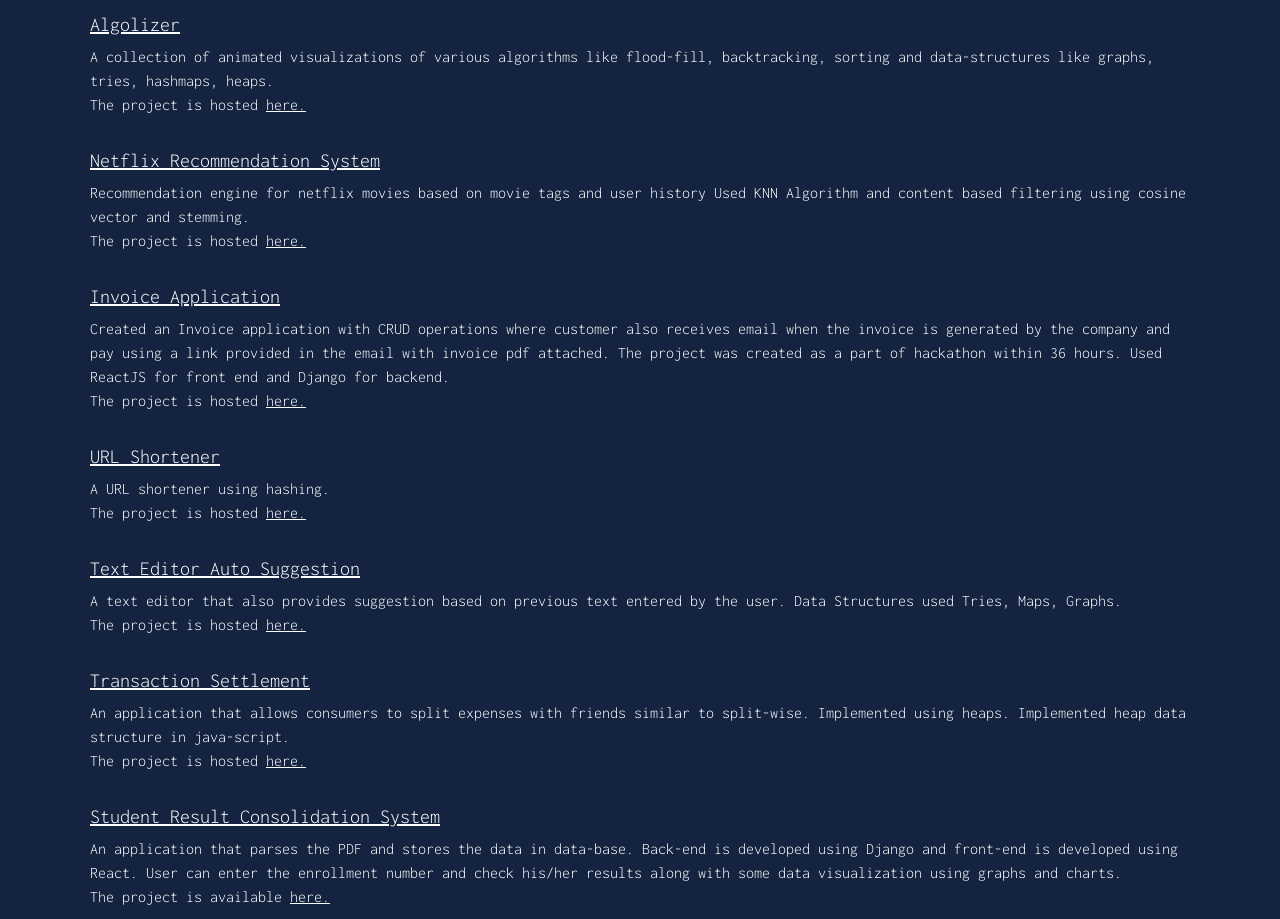
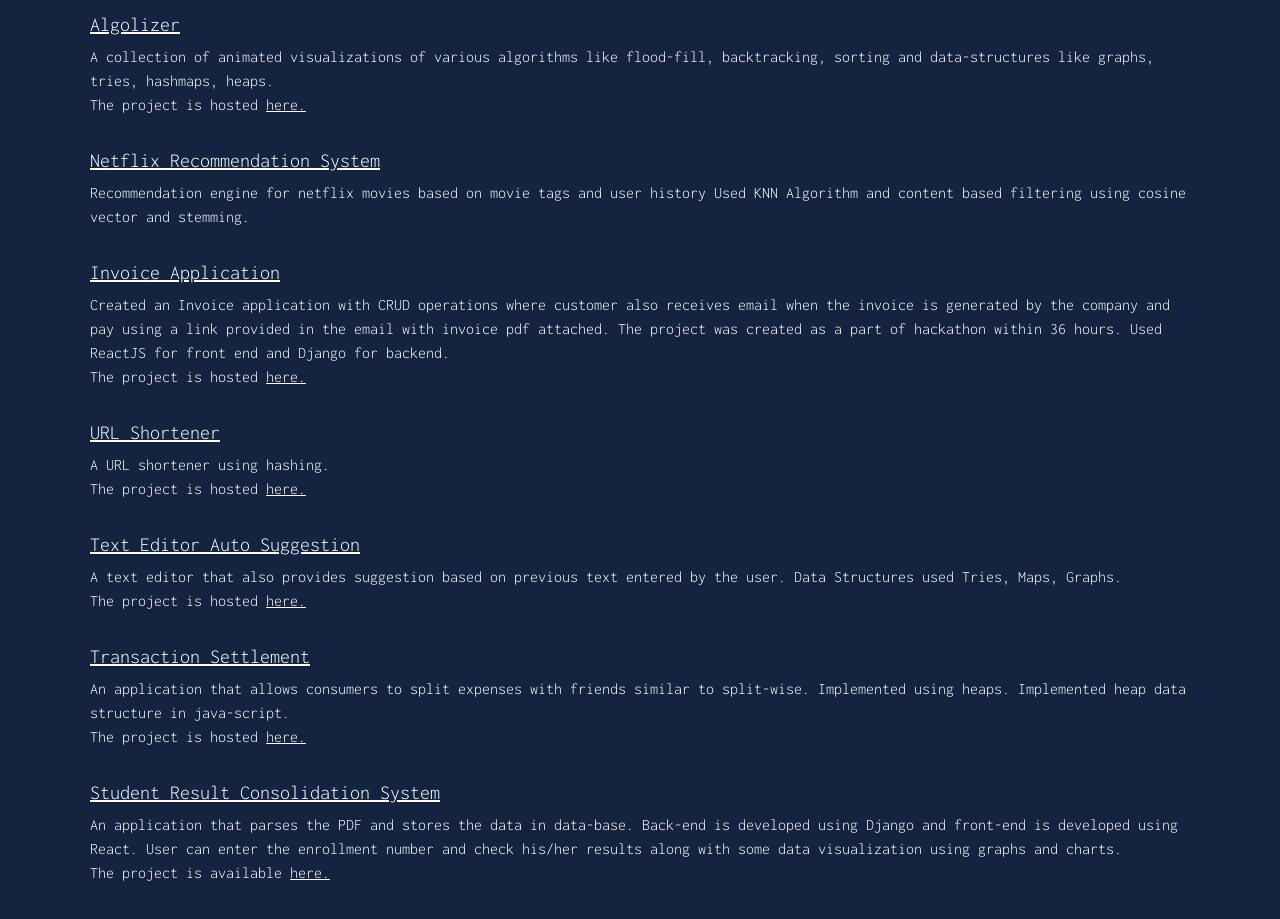
Before and after one commit to jindal2209/mysite, a React (Create React App) app: page / in a window 1280 px wide. Shown: the part 1720-2639 px from the top of the page. Built offline with nearby package versions, Linux system fonts and the light colour scheme.

Commit message:
removed security bug

```diff
--- a/src/App.js
+++ b/src/App.js
@@ -320,9 +320,9 @@ function Projects() {
 				<ProjectComponent
 					name='Netflix Recommendation System'
 					desc='Recommendation engine for netflix movies based on movie tags and user history Used KNN Algorithm and content based filtering using cosine vector and stemming.'
-					link='https://jindal2209.github.io/Netflix-Recommendation-System/'
+					link=''
 					hosted={true}
-					available={true}
+					available={false}
 				/>
 				<ProjectComponent
 					name='Invoice Application'
```
